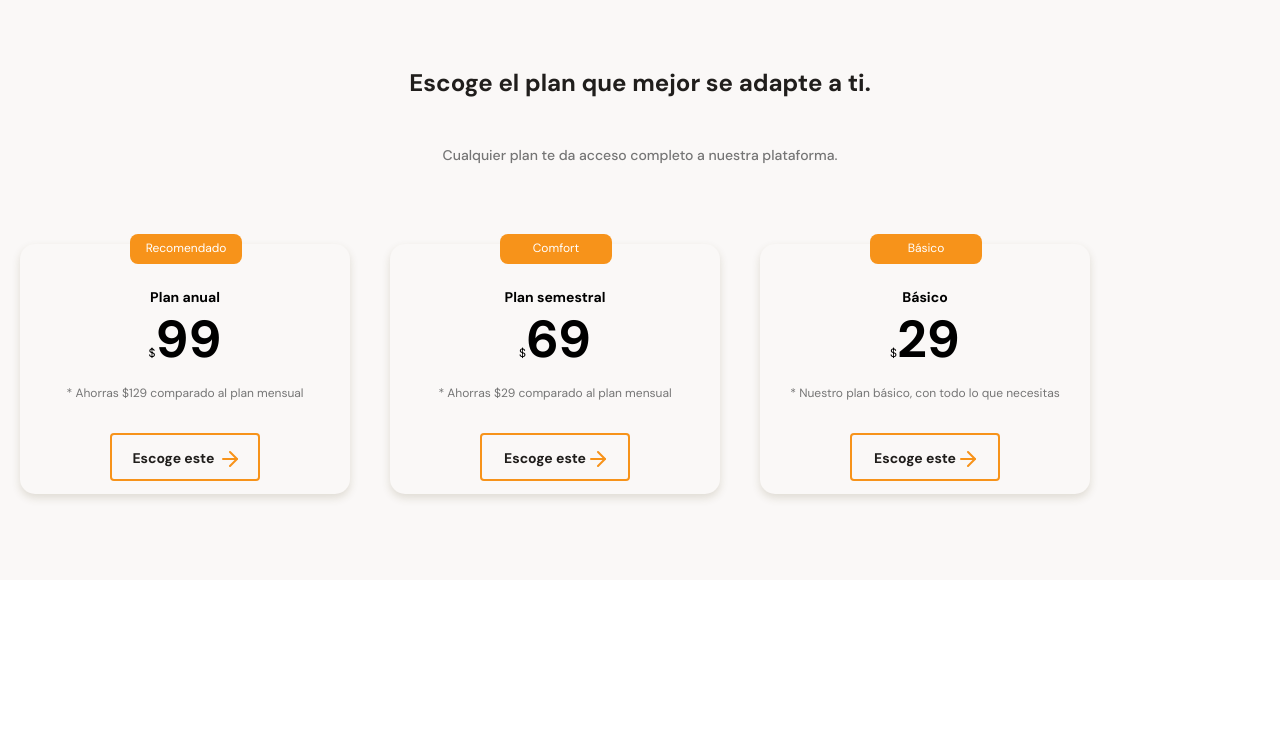
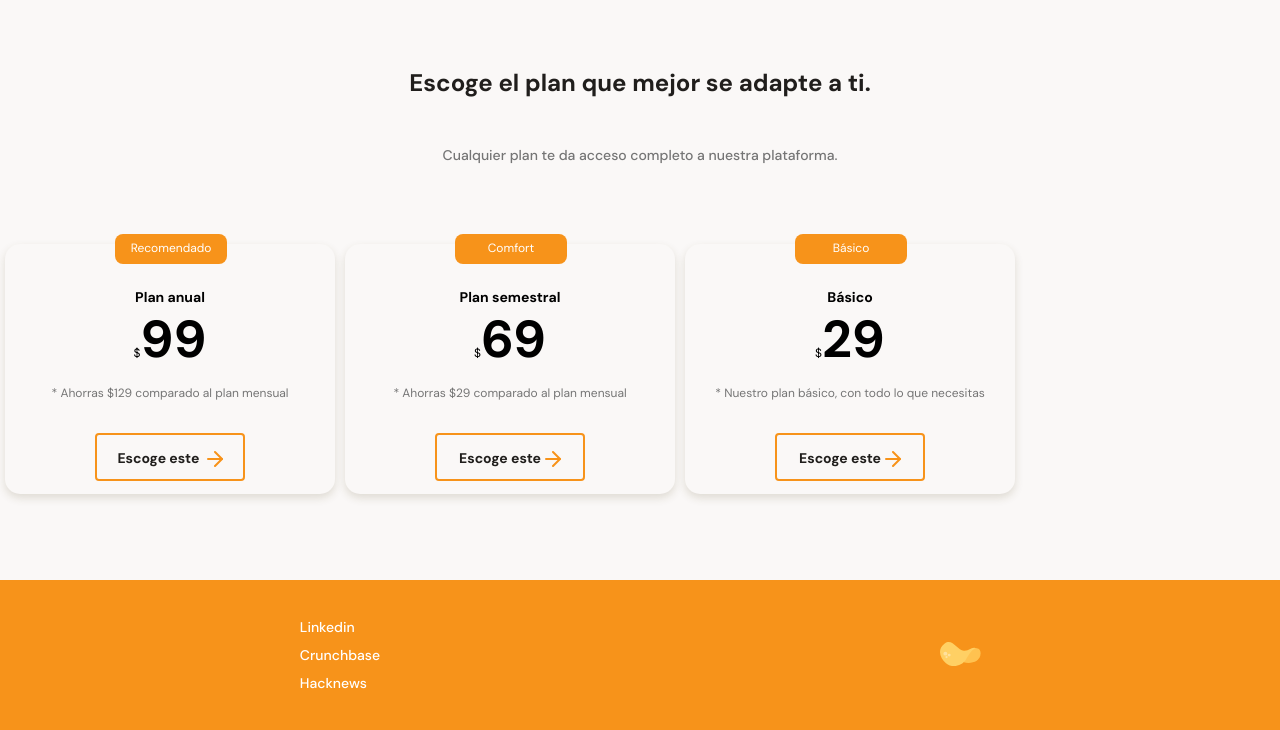
Before and after one commit to medicenmonn/batabit, a plain HTML site: page index.html in a window 1280 px wide. Shown: the part 2948-3678 px from the top of the page. Before the commit the page ends 3528 px from the top, so only its background shows below. Drawn offline with Linux system fonts and the light colour scheme.

Commit message:
section footer

```diff
--- a/index.html
+++ b/index.html
@@ -151,12 +151,20 @@
                         <button class="plan-card--cta">Escoge este<span></span></button>
                     </div>
                 </article>
-
             </section>
         </section>
     </main>
     <footer>
-
+        <section class="left">
+            <ul>
+                <li><a href="#">Linkedin</a></li>
+                <li><a href="#">Crunchbase</a></li>
+                <li><a href="#">Hacknews</a></li>
+            </ul>
+        </section>
+        <section class="right">
+            <img src="./assets/icons/batata.svg" alt="Logo de Batabit 2020">
+        </section>
     </footer>
 
 
--- a/styles.css
+++ b/styles.css
@@ -435,10 +435,10 @@
     position: relative;
     scroll-snap-align: center;
     width: 70%;
-    min-width: 210px;
+    min-width: 180px;
     max-width: 300px;
     height: 250px;
-    margin: 50px 20px 0;
+    margin: 50px 5px 0;
     padding: 0 15px;
     background-color: var(--off-white);
     border-radius: 15px;
@@ -509,3 +509,29 @@
     overscroll-behavior-x: contain;
     scroll-snap-type: x proximity;
 }
+footer {
+    display: flex;
+    width: 100%;
+    height: 150px;
+    background-color: var(--bitcoin-orange);
+}
+footer section {
+    width: 50%;
+    display: flex;
+    justify-content: center;
+    align-items: center;
+}
+footer .left ul {
+    font-size: 1.4rem;
+    font-weight: 500;
+    line-height: 1.8rem;
+    list-style: none;
+}
+footer .left li {
+    margin: 10px 0;
+}
+footer .left a {
+    text-decoration: none;
+    color: var(--just-white);
+    cursor: pointer;
+}
```
